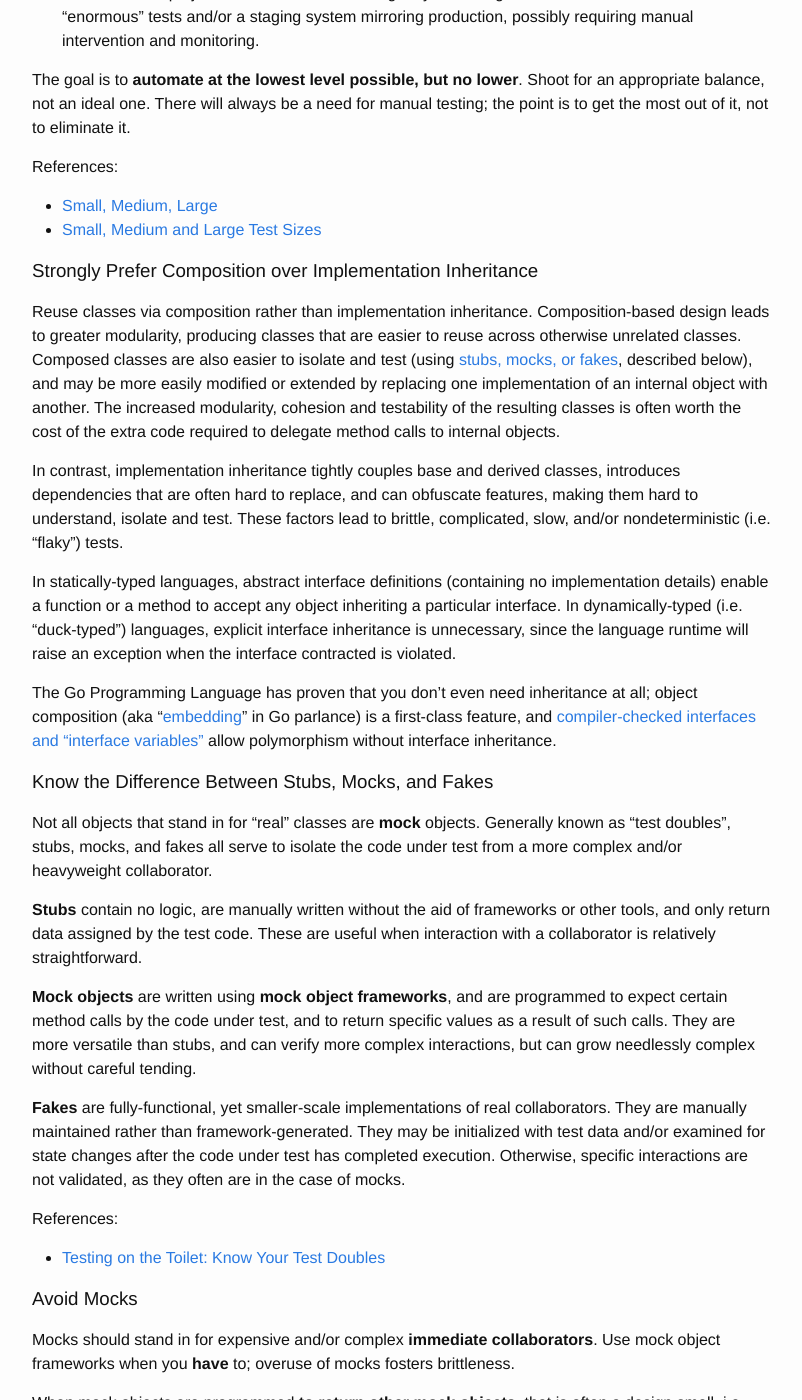
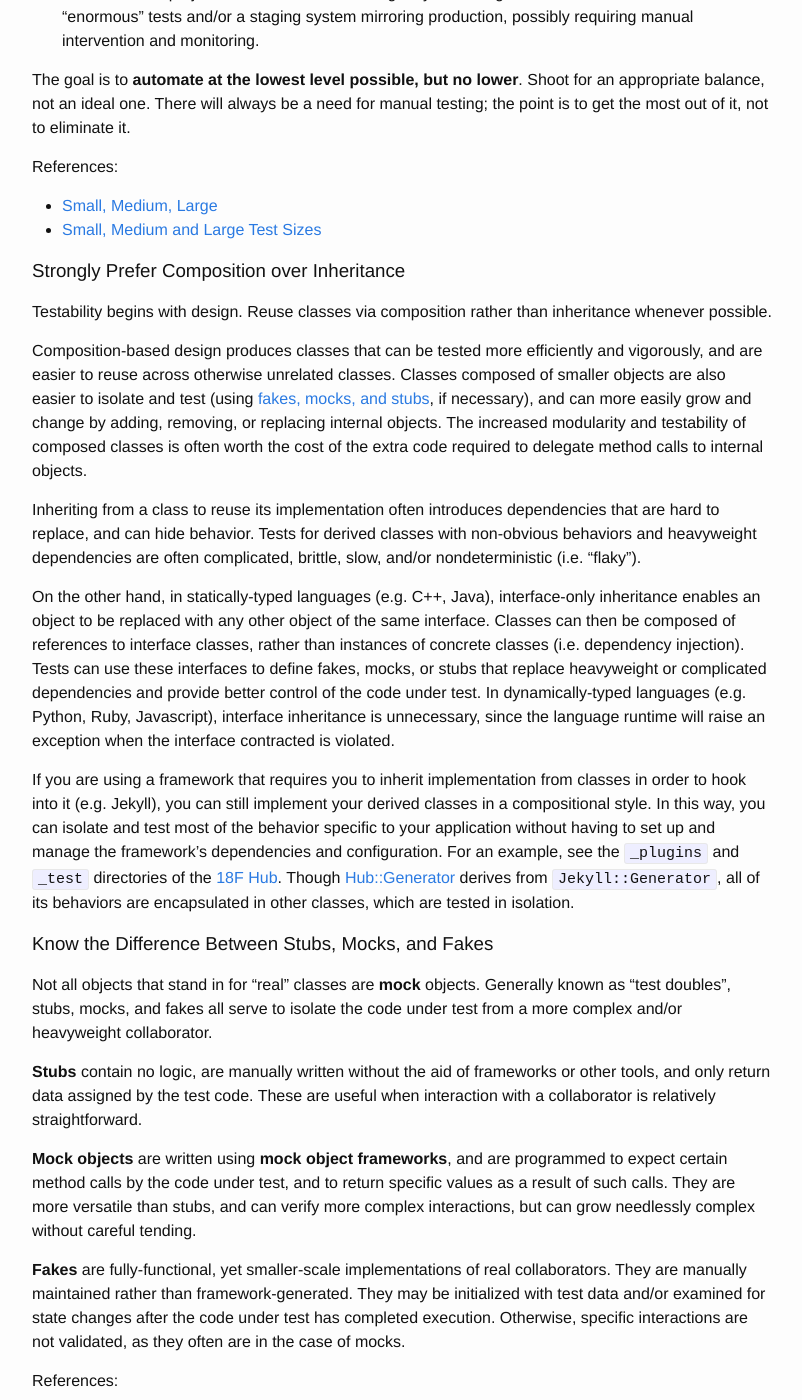
Before and after one commit to 18F/automated-testing-playbook, a Jekyll site: the page built from pages/principles-practices-idioms.md, in a window 1280 px wide and 1400 px high, scrolled down 1795 px. Shown: the whole window, without its empty margins (238-1040 px from the left). Built offline with Jekyll 4.4.1, drawn with Linux system fonts in a browser that asks for light colours; Markdown is read by kramdown in place of the engine named in the settings.

Commit message:
Incorporate further Comp vs Inheritance feedback

```diff
--- a/pages/principles-practices-idioms.md
+++ b/pages/principles-practices-idioms.md
@@ -3,6 +3,7 @@ permalink: "/principles-practices-idioms/"
 title: "Principles, Practices and Idioms"
 published: true
 ---
+
 
 ## {{ page.title }}
 
@@ -77,15 +78,17 @@ References:
 - [Small, Medium, Large](https://mike-bland.com/2011/11/01/small-medium-large.html)
 - [Small, Medium and Large Test Sizes](http://autotestcentral.com/small-medium-and-large-test-sizes)
 
-### <a name="composition"></a>Strongly Prefer Composition over Implementation Inheritance
+### <a name="composition"></a>Strongly Prefer Composition over Inheritance
 
-Reuse classes via composition rather than implementation inheritance. Composition-based design leads to greater modularity, producing classes that are easier to reuse across otherwise unrelated classes. Composed classes are also easier to isolate and test (using [stubs, mocks, or fakes](#doubles), described below), and may be more easily modified or extended by replacing one implementation of an internal object with another. The increased modularity, cohesion and testability of the resulting classes is often worth the cost of the extra code required to delegate method calls to internal objects.
+Testability begins with design. Reuse classes via composition rather than inheritance whenever possible.
 
-In contrast, implementation inheritance tightly couples base and derived classes, introduces dependencies that are often hard to replace, and can obfuscate features, making them hard to understand, isolate and test. These factors lead to brittle, complicated, slow, and/or nondeterministic (i.e. “flaky”) tests.
+Composition-based design produces classes that can be tested more efficiently and vigorously, and are easier to reuse across otherwise unrelated classes. Classes composed of smaller objects are also easier to isolate and test (using [fakes, mocks, and stubs](#doubles), if necessary), and can more easily grow and change by adding, removing, or replacing internal objects. The increased modularity and testability of composed classes is often worth the cost of the extra code required to delegate method calls to internal objects.
 
-In statically-typed languages, abstract interface definitions (containing no implementation details) enable a function or a method to accept any object inheriting a particular interface. In dynamically-typed (i.e. "duck-typed") languages, explicit interface inheritance is unnecessary, since the language runtime will raise an exception when the interface contracted is violated.
+Inheriting from a class to reuse its implementation often introduces dependencies that are hard to replace, and can hide behavior. Tests for derived classes with non-obvious behaviors and heavyweight dependencies are often complicated, brittle, slow, and/or nondeterministic (i.e. “flaky”).
 
-The Go Programming Language has proven that you don’t even need inheritance at all; object composition (aka “[embedding](http://golang.org/doc/effective_go.html#embedding)” in Go parlance) is a first-class feature, and [compiler-checked interfaces and “interface variables”](http://golang.org/doc/effective_go.html#interfaces_and_types) allow polymorphism without interface inheritance.
+On the other hand, in statically-typed languages (e.g. C++, Java), interface-only inheritance enables an object to be replaced with any other object of the same interface. Classes can then be composed of references to interface classes, rather than instances of concrete classes (i.e. dependency injection). Tests can use these interfaces to define fakes, mocks, or stubs that replace heavyweight or complicated dependencies and provide better control of the code under test. In dynamically-typed languages (e.g. Python, Ruby, Javascript), interface inheritance is unnecessary, since the language runtime will raise an exception when the interface contracted is violated.
+
+If you are using a framework that requires you to inherit implementation from classes in order to hook into it (e.g. Jekyll), you can still implement your derived classes in a compositional style. In this way, you can isolate and test most of the behavior specific to your application without having to set up and manage the framework's dependencies and configuration. For an example, see the `_plugins` and `_test` directories of the [18F Hub](https://github.com/18F/hub). Though [Hub::Generator](https://github.com/18F/hub/blob/master/_plugins/hub.rb) derives from `Jekyll::Generator`, all of its behaviors are encapsulated in other classes, which are tested in isolation.
 
 ### <a name="doubles"></a>Know the Difference Between Stubs, Mocks, and Fakes
 
```
